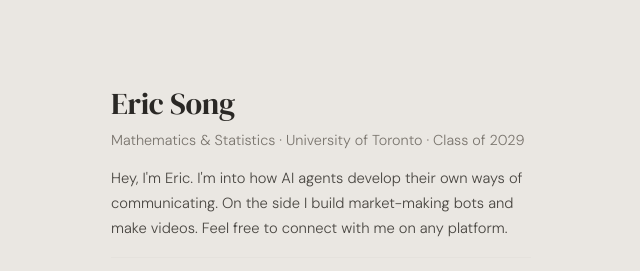
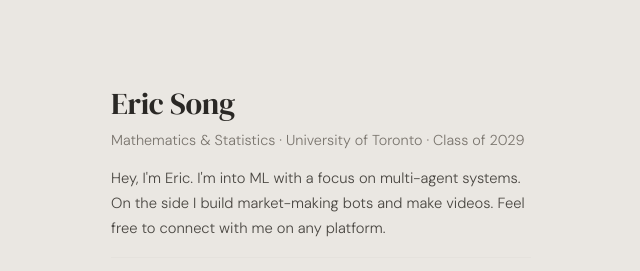
Before and after one commit to ChardXBT/personal_website, a plain HTML site: page index.html in a window 1280 px wide. Shown: the top 271 px of the page, without its empty margins (319-959 px from the left). Drawn offline with Linux system fonts and the light colour scheme.

Commit message:
Update index.html

```diff
--- a/index.html
+++ b/index.html
@@ -75,7 +75,7 @@
     <h1>Eric Song</h1>
     <p class="tagline">Mathematics &amp; Statistics · University of Toronto · Class of 2029</p>
     <p class="bio">
-      Hey, I'm Eric. I'm into how AI agents develop their own ways of communicating.
+      Hey, I'm Eric. I'm into ML with a focus on multi-agent systems.
       On the side I build market-making bots and make videos. Feel free to connect with me on any platform.
     </p>
     <div class="links">
```
